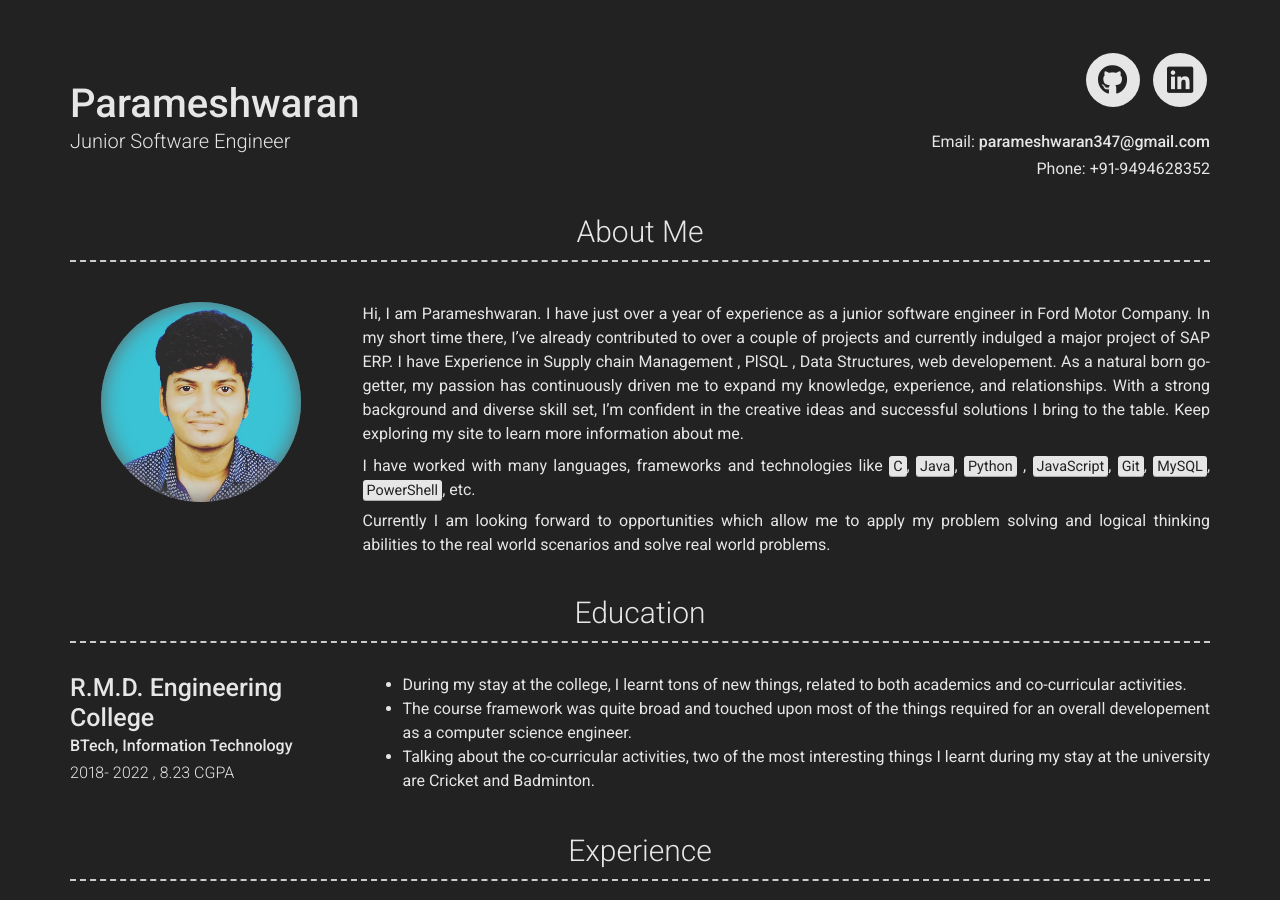
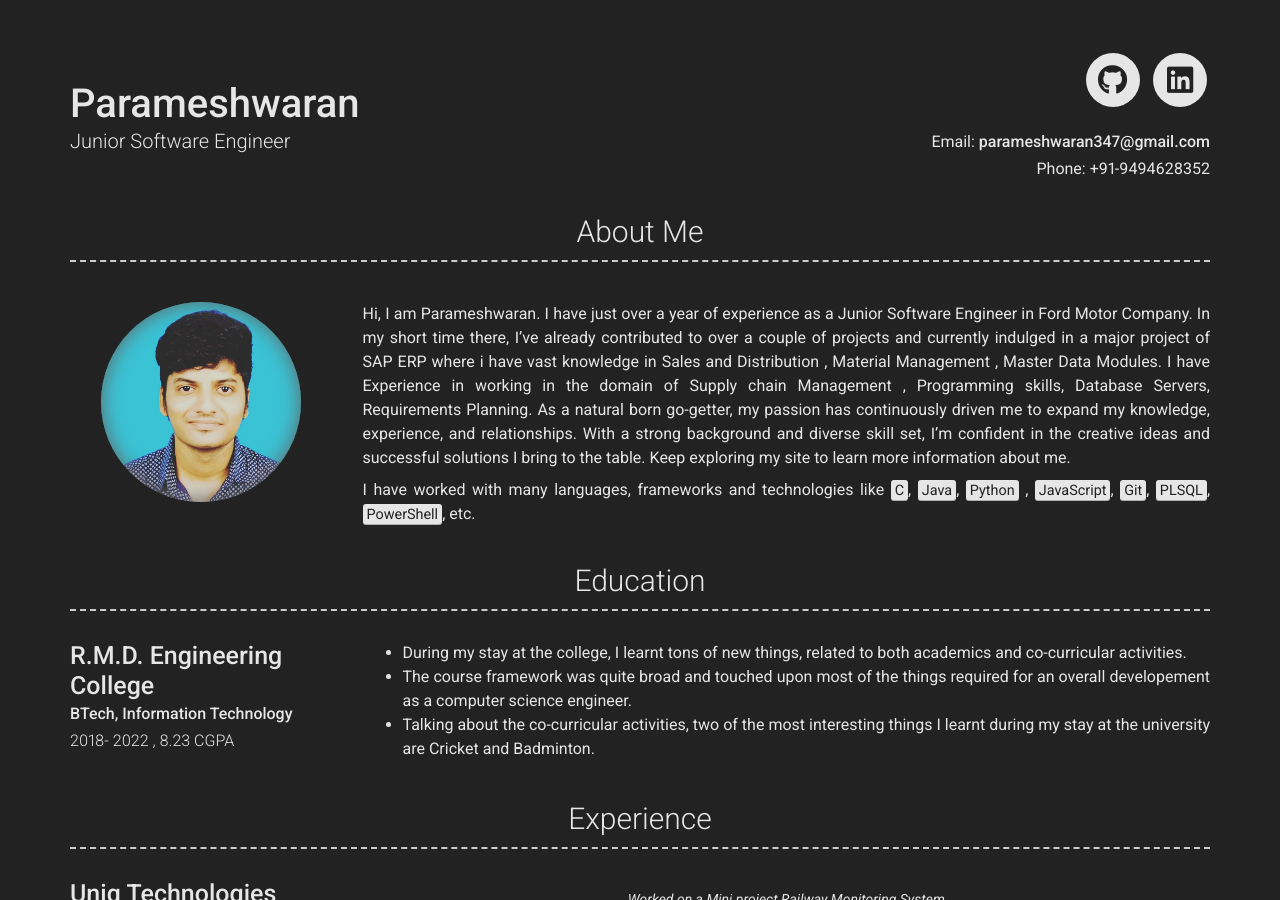
Before and after one commit to paramesh-org/paramesh-org.github.io, a Jekyll site: the page built from index.md, in a window 1280 px wide and 900 px high. Built offline with Jekyll 4.4.1, drawn with Linux system fonts in a browser that asks for light colours; nearby versions of some CDN libraries.

Commit message:
Update_Bio

```diff
--- a/_config.yml
+++ b/_config.yml
@@ -47,9 +47,10 @@ linkedin_username: parameshwaran
 about_profile_image: images/profilepic.jpg
 about_content: | # this will include new lines to allow paragraphs
 
-  Hi, I am  Parameshwaran. I have just over a year of experience as a junior software engineer in Ford Motor Company.
-  In my short time there, I've already contributed to over a couple of projects and currently indulged a major project of
-  SAP ERP. I have Experience in Supply chain Management , PlSQL , Data Structures, web developement.
+  Hi, I am  Parameshwaran. I have just over a year of experience as a <Bold>Junior Software Engineer</Bold> in Ford Motor Company.
+  In my short time there, I've already contributed to over a couple of projects and currently indulged in a major project of
+  SAP ERP where i have vast knowledge in Sales and Distribution , Material Management , Master Data Modules.
+  I have Experience in working in the domain of  Supply chain Management , Programming skills,  Database Servers, Requirements Planning.
   As a natural born go-getter, my passion has continuously driven me to expand my knowledge, experience, and relationships.
   With a strong background and diverse skill set, I’m confident in the creative ideas and successful solutions I bring to the table.
   Keep exploring my site to learn more information about me.
@@ -57,10 +58,7 @@ about_content: | # this will include new lines to allow paragraphs
 
 
   I have worked with many languages, frameworks and technologies like <mark>C</mark>, <mark>Java</mark>, <mark>Python</mark>
-  , <mark>JavaScript</mark>, <mark>Git</mark>, <mark>MySQL</mark>, <mark>PowerShell</mark>, etc.
-
-  Currently I am looking forward to opportunities which allow me to apply my problem solving and logical thinking abilities
-  to the real world scenarios and solve real world problems.
+  , <mark>JavaScript</mark>, <mark>Git</mark>, <mark>PLSQL</mark>, <mark>PowerShell</mark>, etc.
 
 # Projects Section
 # projects_title: Projects #(Use this to override about projects section title)
@@ -81,7 +79,7 @@ more_content: | # this will include new lines to allow paragraphs
 
   **Tools**
 
-  <mark>Wireshark</mark>, <mark>Git</mark> <mark>Powershell</mark>
+  <mark>Wireshark</mark>, <mark>Git</mark>,  <mark>Powershell</mark>, <mark>ALM<mark>
 
   **Others**
   <mark>HTML</mark>, <mark>CSS</mark>, <mark>OOP</mark>, <mark>Networking</mark> <mark>MySQL</mark>
```
